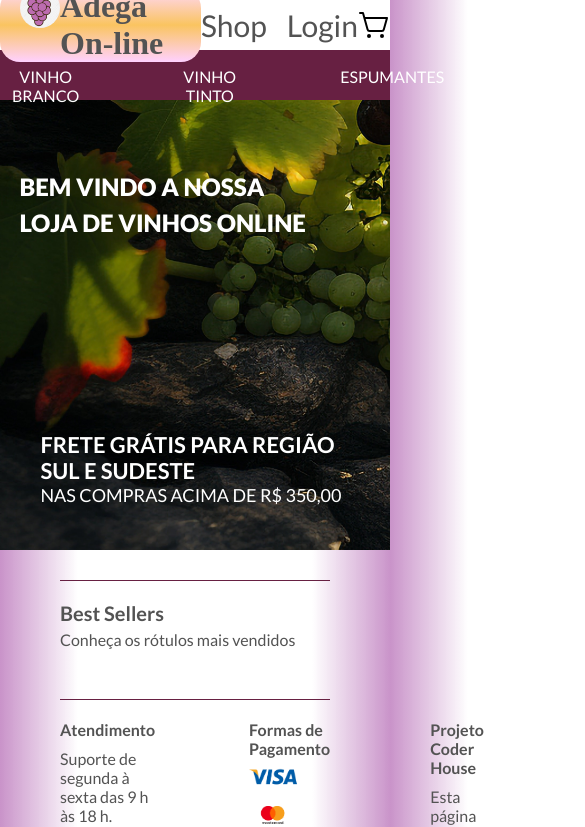
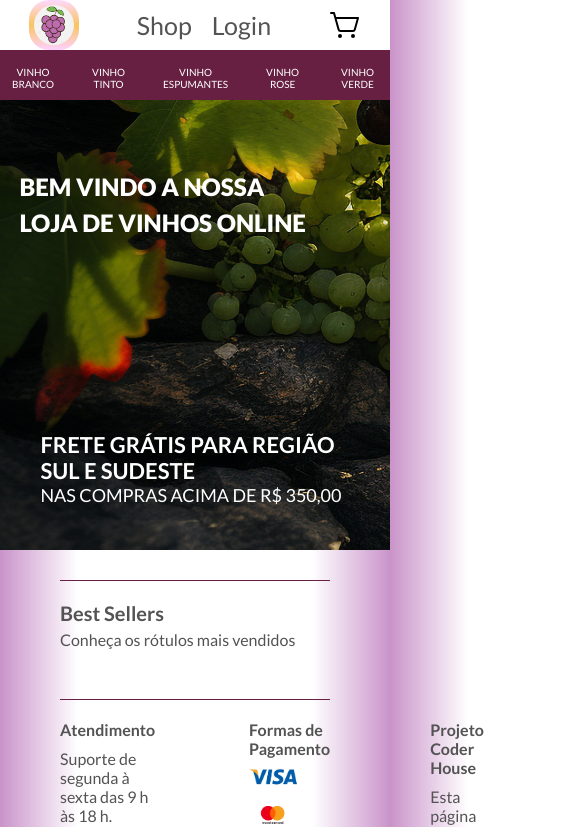
Before and after one commit to camila-fig/coderhouse_react-js, a React (Vite) app: page / in a window 390 px wide. Shown: the top 827 px of the page, 585 px wide, since content can reach past the window. Built offline with nearby package versions, Linux system fonts and the light colour scheme; no server answers; a web font is replaced by a local one.

Commit message:
responsividade em alguns componentes

```diff
--- a/src/components/categories/categories.scss
+++ b/src/components/categories/categories.scss
@@ -2,4 +2,15 @@
     display: flex;
     background-color: #672042;
     gap: 80px;
+    align-items: center;
 }
+
+@media(max-width: 400px) {
+
+    .categories-container {
+        display: flex;
+        background-color: #672042;
+        gap: 10px;
+    }
+
+}
--- a/src/components/category-preview/category-preview.scss
+++ b/src/components/category-preview/category-preview.scss
@@ -3,11 +3,26 @@
     display: flex;
     align-items: center;
     justify-content: space-around;
-margin-bottom: 50px;
+    margin-bottom: 50px;
 
 }
-.title-category{
+
+.title-category {
     margin-left: 10%;
 
     font-size: 30px;
 }
+
+@media(max-width: 400px) {
+
+    .wine-categories {
+        flex-wrap: wrap;
+        row-gap: 15px;
+    }
+
+    .title-category {
+        margin-left: 30%;
+
+    }
+
+}
--- a/src/components/category/category.scss
+++ b/src/components/category/category.scss
@@ -9,3 +9,24 @@ padding: 12px;
     cursor: pointer;
 }
 }
+
+
+@media(max-width: 400px) {
+
+    .category-container {
+        display: flex;
+        align-items: center;
+        width: 100%;
+        height: 45px;
+        text-align: center;
+        justify-content: space-around;
+
+        .category-title {
+            color: white;
+            cursor: pointer;
+            font-size: 10px;
+        }
+        }
+
+
+}
--- a/src/router/home/home.jsx
+++ b/src/router/home/home.jsx
@@ -14,11 +14,15 @@ const categories = [
     },
     {
         "id": 3,
-        "title": "ESPUMANTES"
+        "title": "VINHO ESPUMANTES"
     },
     {
         "id": 4,
-        "title": "KITS"
+        "title": "VINHO ROSE"
+    },
+    {
+        "id": 5,
+        "title": "VINHO VERDE"
     }
 ]
 
--- a/src/router/navigation/navigation.scss
+++ b/src/router/navigation/navigation.scss
@@ -1,7 +1,6 @@
-
 @import url('https://fonts.googleapis.com/css2?family=Jacquard+12&family=Sevillana&display=swap');
 
-.navigation{
+.navigation {
     width: 100%;
     height: 55px;
     display: flex;
@@ -9,7 +8,8 @@
     justify-content: space-around;
     border-bottom: 5px solid #672042;
     background-color: white;
-    .title-home{
+
+    .title-home {
 
         background-image: linear-gradient(rgb(255, 216, 255), rgb(250, 196, 96), rgb(255, 209, 255));
         padding: 0 20px;
@@ -18,23 +18,24 @@
         display: flex;
         flex-direction: row;
 
-        .linkNav{
+        .linkNav {
             display: flex;
         }
 
-        h1{
+        h1 {
             font-family: "Sevillana", cursive;
             font-weight: bold;
             font-style: normal;
         }
-        img{
+
+        img {
             width: 40px;
             height: 40px;
             border-radius: 50%;
         }
     }
 
-    .navigations-links{
+    .navigations-links {
         width: max-content;
         height: 100%;
         display: flex;
@@ -42,8 +43,53 @@
         justify-content: space-around;
         column-gap: 20px;
 
-        .navigation-link{
+        .navigation-link {
             font-size: 30px;
         }
     }
 }
+
+@media(max-width: 400px) {
+
+    .navigation {
+        width: 100%;
+        height: 55px;
+        display: flex;
+        align-items: center;
+        justify-content: space-around;
+        border-bottom: 5px solid #672042;
+        background-color: white;
+
+        .title-home {
+
+              padding: 5px 5px;
+
+            .linkNav {
+                display: flex;
+            }
+
+            h1 {
+              display: none;
+            }
+
+            img {
+                width: 40px;
+                height: 40px;
+                border-radius: 50%;
+            }
+        }
+
+        .navigations-links {
+            width: max-content;
+            height: 100%;
+            display: flex;
+            align-items: center;
+            justify-content: space-around;
+            column-gap: 20px;
+
+            .navigation-link {
+                font-size: 25px;
+            }
+        }
+    }
+}
```
